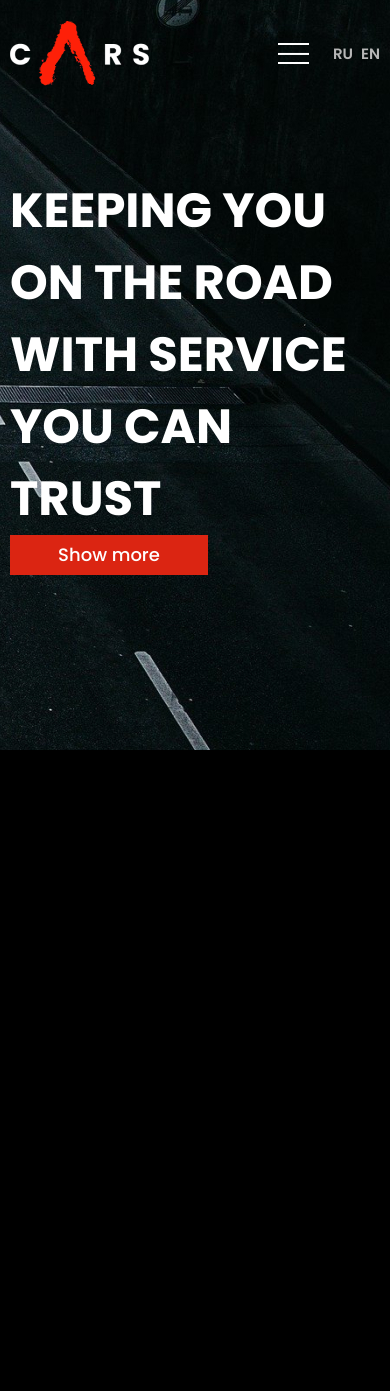
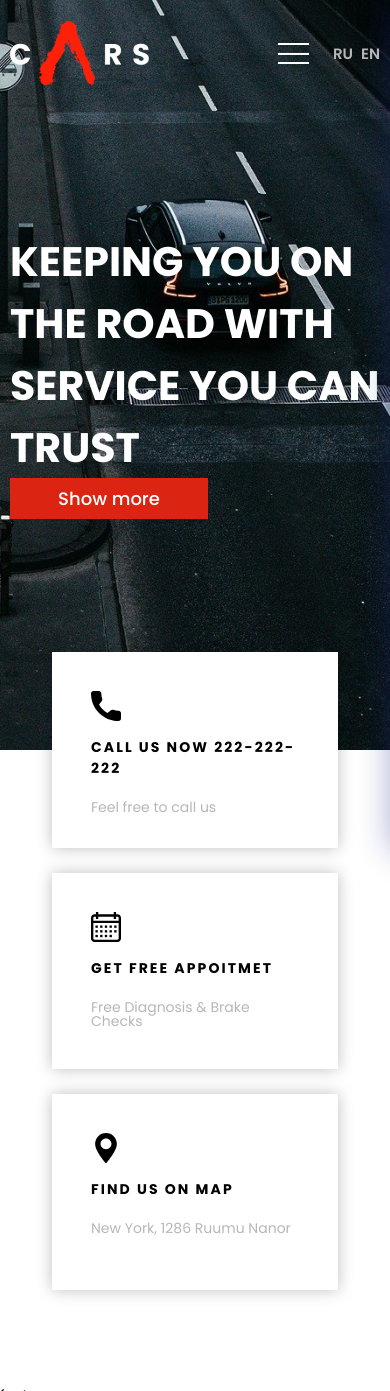
Before and after one commit to yaroslavskiba/cars, a plain HTML site: page index.html in a window 390 px wide. Shown: the top 1391 px of the page. Before the commit the page ends 844 px from the top, so only its background shows below. Drawn offline with Linux system fonts and the light colour scheme.

Commit message:
add card diagnostic services and edit background menu burger by glass :)

```diff
--- a/css/style.css
+++ b/css/style.css
@@ -14,7 +14,6 @@ a:focus,a:active{outline: none;}
 nav,footer,header,aside{display: block;}
 
 html,body{
-	background-color: black;
 	font-family: 'Poppins';
 	color: black;
 	height: 100%;
@@ -165,7 +164,12 @@ body._lock {
 		right: -100%;
 		width: 100%;
 		height: 100%;
-		background-color: #000;
+		background: rgba( 255, 255, 255, 0.1 );
+		box-shadow: 0 8px 32px 0 rgba( 31, 38, 135, 0.37 );
+		backdrop-filter: blur( 15px );
+		-webkit-backdrop-filter: blur( 15px );
+		border-radius: 10px;
+		border: 1px solid rgba( 255, 255, 255, 0.18 );
 		padding: 120px 30px 30px 30px;
 		transition: right 0.3s ease 0s;
 	}
@@ -189,7 +193,7 @@ body._lock {
 }
 .service__title {
 	font-weight: 700;
-	font-size: 48px;
+	font-size: calc(38px + 10 * (100vw /1221));
 	line-height: 150%;
 	text-transform: uppercase;
 	color: #FFFFFF;
@@ -204,6 +208,76 @@ body._lock {
 	line-height: 150%;
 	color: #FFFFFF;
 }
+@media(max-width: 768px) {
+	.service {
+		background-position: center;
+	}
+}
+@media(max-width: 480px) {
+	.service {
+		background-position: center right -400px;
+	}
+}
+
+/* ------------------- */
+
+.diagnostic {
+	position: relative;
+	top: -98px
+}
+.diagnoctic__cards {
+	display: flex;
+	gap: 25px;
+	justify-content: space-between;
+}
+.diagnostic-item {
+	background: #FFFFFF;
+	box-shadow: 0px 0px 15px rgba(0, 0, 0, 0.25);
+	width: 386px;
+	height: 196px;
+	display: flex;
+	flex-direction: column;
+	padding: 39px;
+}
+.diagnostic-item img {
+	width: 30px;
+	margin-bottom: 16px;
+}
+.diagnostic-item__title {
+	font-weight: 700;
+	font-size:calc(14px + 4 *(100vw - 1221));
+	line-height: 150%;
+	letter-spacing: 0.15em;
+	text-transform: uppercase;
+	color: #000000;
+	margin-bottom: 21px;
+}
+.diagnostic-item__text {
+	font-weight: 400;
+	font-size:calc(14px + 4 *(100vw - 1221));
+	color: #B7B7B7;
+}
+
+@media (max-width: 768px) {
+	.diagnoctic__cards {
+		display: flex;
+		gap: 25px;
+		flex-wrap: wrap;
+		justify-content: center;
+	}
+	.diagnostic-item {
+		background: #FFFFFF;
+		box-shadow: 0px 0px 15px rgba(0, 0, 0, 0.25);
+		width: 286px;
+		height: 196px;
+		display: flex;
+		flex-direction: column;
+		padding: 39px;
+	}
+}
+/* ------------------- */
+
+
 
 /* ------------------- */
 
--- a/index.html
+++ b/index.html
@@ -50,6 +50,41 @@
 					</div>
 				</div>
 			</section>
+			<section>
+				<div class="diagnostic">
+					<div class="diagnostic__container">
+						<div class="diagnoctic__cards">
+							<div class="diagnostic__item diagnostic-item">
+								<img src="img/logo-phone.svg" alt="call us">
+								<span class="diagnostic-item__title">
+									CALL US NOW 222-222-222
+								</span>
+								<span class="diagnostic-item__text">
+									Feel free to call us
+								</span>
+							</div>
+							<div class="diagnostic__item diagnostic-item">
+								<img src="img/logo-calendar.svg" alt="calendar">
+								<span class="diagnostic-item__title">
+									GET FREE APPOITMET
+								</span>
+								<span class="diagnostic-item__text">
+									Free Diagnosis & Brake Checks
+								</span>
+							</div>
+							<div class="diagnostic__item diagnostic-item">
+								<img src="img/logo-location.svg" alt="find us">
+								<span class="diagnostic-item__title">
+									FIND US ON MAP
+								</span>
+								<span class="diagnostic-item__text">
+									New York, 1286 Ruumu Nanor
+								</span>
+							</div>
+						</div>
+					</div>
+				</div>
+			</section>
 		</main>
 		<footer class="footer">
 			footer
```
